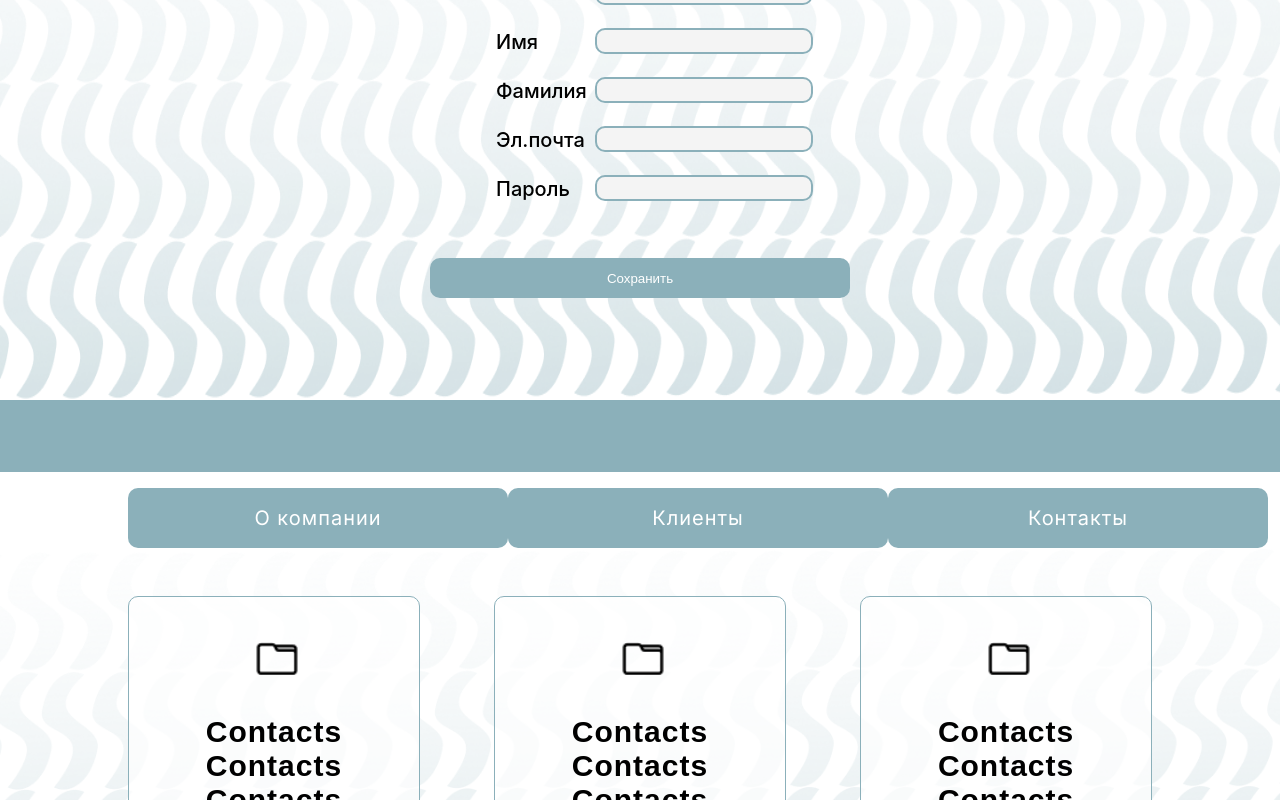
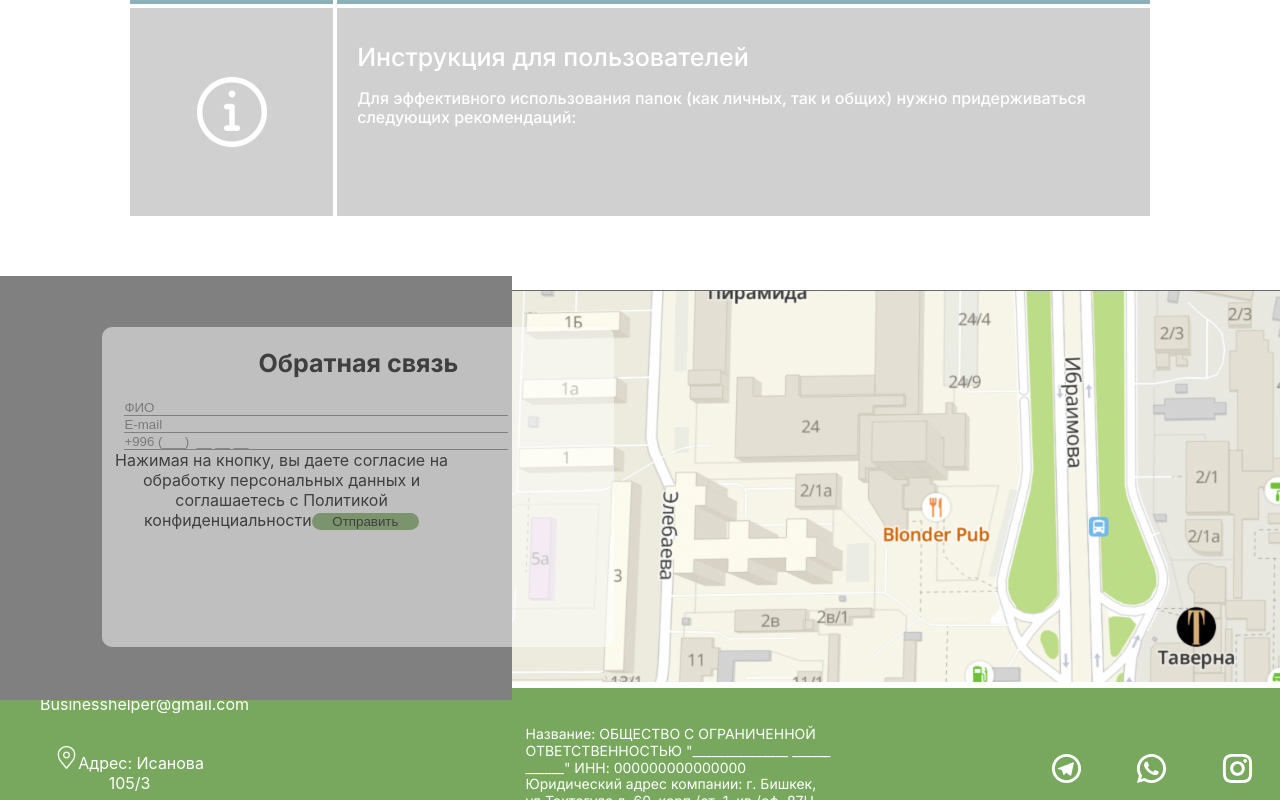
Before and after one commit to talgat27/business-helper, a React (Create React App) app: page /Contacts/Contacts in a window 1280 px wide. Shown: the part 1080-1880 px from the top of the page. Built offline with nearby package versions, Linux system fonts and the light colour scheme.

Commit message:
footer changes

```diff
--- a/src/App.js
+++ b/src/App.js
@@ -6,12 +6,11 @@ import { Route, Routes, Navigate } from 'react-router-dom';
 import AboutUs from './components/AboutUs/AboutUs'
 import Contacts from './components/Contacts/Contacts'
 import Clients from './components/Clients/Clients'
+import Footer from './components/Footer/Footer';
 
 function App() {
   return (
     <div className="App">
-      <BlockInfo />
-      <CompanyRegistration />
       <Tabs />
       <Routes>
         <Route path="/" element={<Navigate to="/AboutUs/AboutUs" />} />
@@ -19,6 +18,9 @@ function App() {
         <Route path='/Clients/Clients' element={<Clients />} />
         <Route path='/Contacts/Contacts' element={<Contacts />} />
       </Routes>
+      <BlockInfo />
+      <Footer />
+      {/* <CompanyRegistration /> */}
     </div>
   );
 }
--- a/src/components/Footer/Footer.css
+++ b/src/components/Footer/Footer.css
@@ -5,13 +5,14 @@
     width: 100%;
     display: flex;
     justify-content: space-between;
+    background-color: #FFFFFF;
     align-items: center;
-    height: 54vh;
+    height: 50vh;
 }
 
 .brown_block{
     width: 40%;
-    height: 56vh;
+    height: 53vh;
     background-color: grey;
     z-index: 0;
 
@@ -34,6 +35,15 @@
     display: flex;
     justify-content: space-between;
     color: #ffffff
+}
+
+.left_content {
+    width: 14%;
+    display: flex;
+    flex-direction: column;
+    justify-content: center;
+    align-items: flex-start;
+    padding-left: 40px;
 }
 
 .center_text{
--- a/src/components/Tabs/Tabs.css
+++ b/src/components/Tabs/Tabs.css
@@ -6,6 +6,7 @@
     background-color: #FFFFFF;
     display: flex;
     justify-content: center;
+    padding-top: 40px;
 }
 
 .header-container {
--- a/src/pages/CompanyRegistration/CompanyRegistration.jsx
+++ b/src/pages/CompanyRegistration/CompanyRegistration.jsx
@@ -2,6 +2,7 @@ import React from 'react'
 import './companyreg.css'
 import logo from '../../images/logo.png'
 import background from '../../images/background.png'
+
 export default function CompanyRegistration() {
     return (
         <div className='blockregistration'>
@@ -45,7 +46,7 @@ export default function CompanyRegistration() {
                     </div>
                 </div>
             </div>
-            <div className="footer">
+            <div className="footer-line">
 
             </div>
         </div>
--- a/src/pages/CompanyRegistration/companyreg.css
+++ b/src/pages/CompanyRegistration/companyreg.css
@@ -3,7 +3,6 @@
     height: 100vh;
     margin: 0;
     padding: 0;
-    overflow-x: hidden;
 }
 .header{
     width: 100%;
@@ -20,7 +19,7 @@
 }
 .main-block{
     width: 100%;
-    height: 80vh;
+    height: 86vh;
     display: flex;
     justify-content: center;
     align-items: center;
@@ -28,7 +27,7 @@
 }
 .main-block img{
     width: 100%;
-    height: 80vh;
+    height: 86vh;
     position: absolute;
     background-size: cover;
     margin: 0%;
@@ -102,8 +101,8 @@
     color:white;
     border: none;
 }
-.footer{
+.footer-line{
     width: 100%;
-    height: 9vh;
+    height: 4vh;
     background-color: #8BB0BA;
 }
```
Also changed, not shown: src/components/Footer/Footer.jsx (+7 -7 lines).
